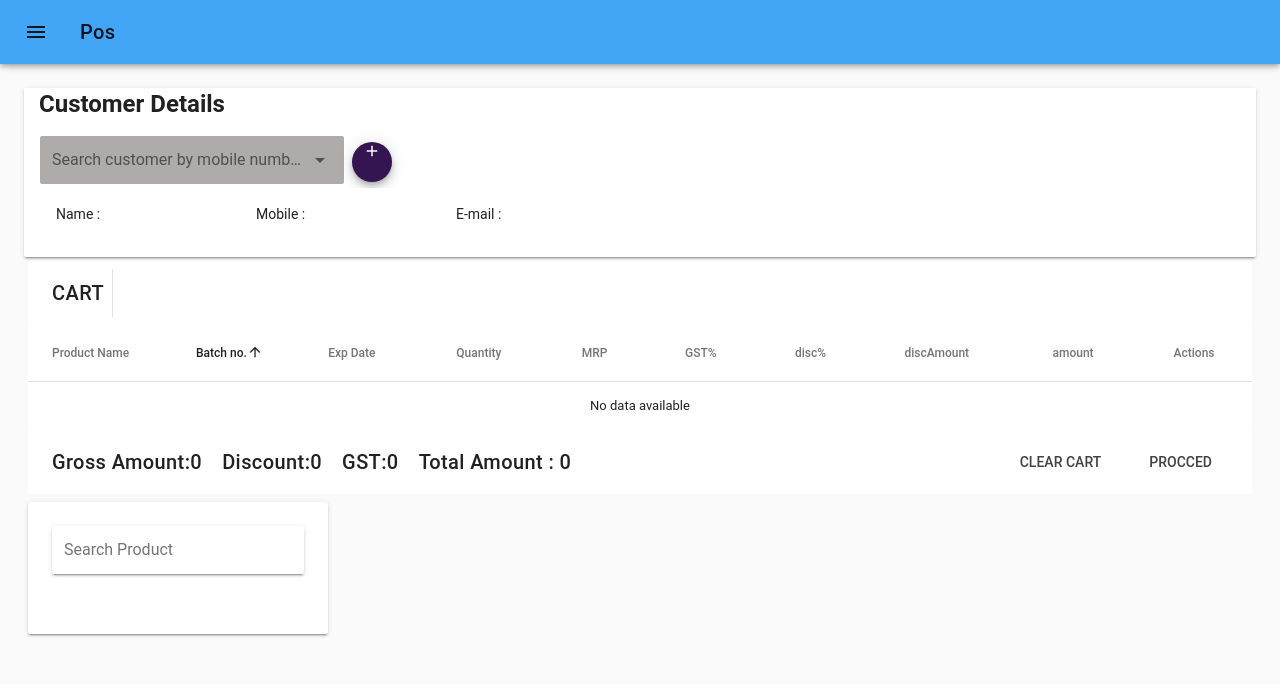
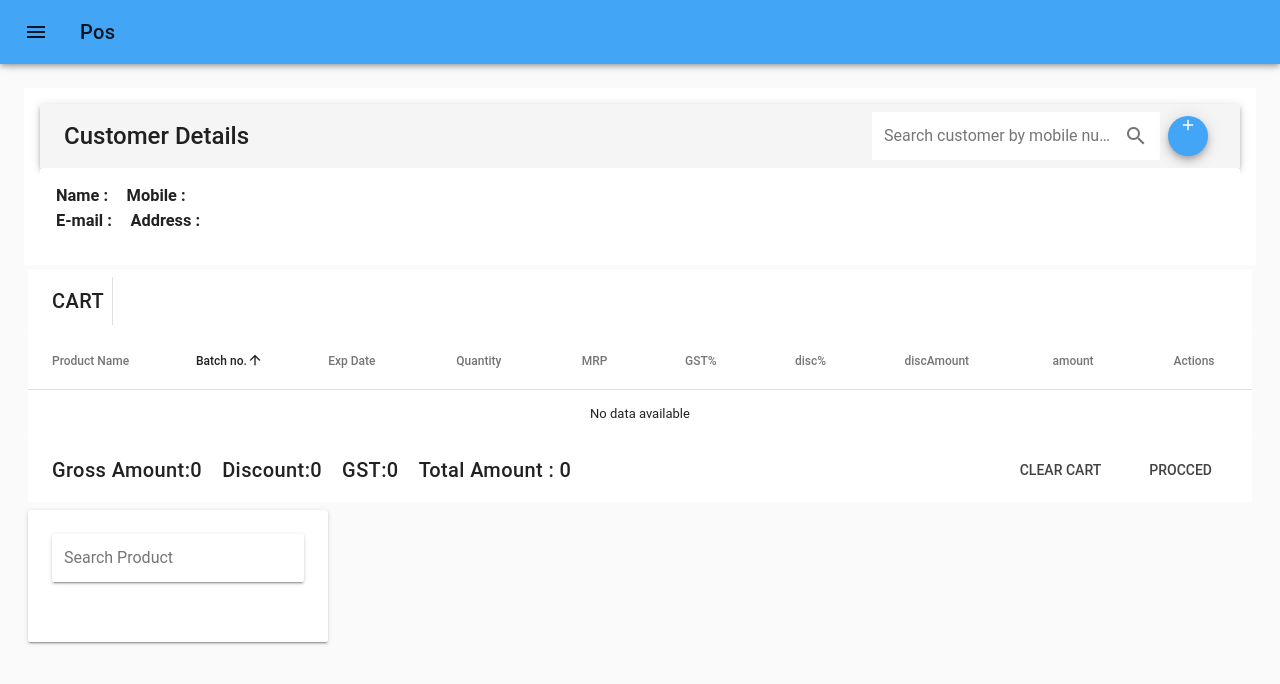
Before and after one commit to bhagath-charan/pos, a Vue app: page / in a window 1280 px wide. Shown: the top 684 px of the page. Built offline with nearby package versions, Linux system fonts and the light colour scheme; a small style sheet from the web is missing; the HTML template or start-up script is replaced by a standard one.

Commit message:
changed customer view

```diff
--- a/public/customers.json
+++ b/public/customers.json
@@ -6,35 +6,85 @@
             "lastName": "arvapalli",
             "dob":"15/08/1996",
             "mobile": 9523689654,
-            "email": "MMMM@sdf.in"
+            "email": "MMMM@sdf.in",
+            "address":{
+                "addressLine1":"Road no.36",
+                "addressLine2": "Jubilihils",
+                "type":"BILLING",
+                "cityOrTown":"Hyderabad",
+                "district":"Hyderabad",
+                "state":"Telangana",
+                "country":"India",
+                "pincode":"500082"
+            }
         }, {
             "title":"Mr",
             "firstName": "sfsdg",
             "lastName": "rrhtttr",
             "dob":"15/08/1996",
             "mobile": 9696969696,
-            "email": "MMMM@sdf.in"
+            "email": "MMMM@sdf.in",
+            "address":{
+                "addressLine1":"Road no.36",
+                "addressLine2": "Jubilihils",
+                "type":"BILLING",
+                "cityOrTown":"Hyderabad",
+                "district":"Hyderabad",
+                "state":"Telangana",
+                "country":"India",
+                "pincode":"500082"
+            }
         }, {
             "title":"Ms",
             "firstName": "dfbdfvd",
             "lastName": "svfg",
             "dob":"15/08/1996",
             "mobile": 636363636363,
-            "email": "MMMM@sdf.in"
+            "email": "MMMM@sdf.in",
+            "address":{
+                "addressLine1":"Road no.36",
+                "addressLine2": "Jubilihils",
+                "type":"BILLING",
+                "cityOrTown":"Hyderabad",
+                "district":"Hyderabad",
+                "state":"Telangana",
+                "country":"India",
+                "pincode":"500082"
+            }
         }, {
             "title":"Ms",
             "firstName": "yhtyhth",
             "lastName": "gvrerfe",
             "dob":"15/08/1996",
             "mobile": 12585858125,
-            "email": "MMMM@sdf.in"
+            "email": "MMMM@sdf.in",
+            "address":{
+                "addressLine1":"Road no.36",
+                "addressLine2": "Jubilihils",
+                "type":"BILLING",
+                "cityOrTown":"Hyderabad",
+                "district":"Hyderabad",
+                "state":"Telangana",
+                "country":"India",
+                "pincode":"500082"
+            }
         }, {
             "title":"Ms",
             "firstName": "fbvrgtrg",
             "lastName": "tryrtht",
             "dob":"15/08/1996",
             "mobile": 4545471893,
-            "email": "MMMM@sdf.in"
+            "email": "MMMM@sdf.in",
+            "address":{
+                "addressLine1":"Road no.36",
+                "addressLine2": "Jubilihils",
+                "type":"BILLING",
+                "cityOrTown":"Hyderabad",
+                "district":"Hyderabad",
+                "state":"Telangana",
+                "country":"India",
+                "pincode":"500082"
+            }
         }
     ]
 }
--- a/src/components/Customer.vue
+++ b/src/components/Customer.vue
@@ -1,31 +1,50 @@
 <template>
-  <v-layout>
-
-    <v-flex>
-      <div class="searchBox">
+  <v-layout row wrap>
+    <v-flex xs12>
+        <v-toolbar>
+            <v-toolbar-title class="headline">Customer Details</v-toolbar-title>
+            <v-spacer></v-spacer>
+              <v-flex md3>
                 <v-autocomplete
                   v-model="select"
-        background-color="#afabab"
-        color="black"
+                  append-icon="search"
+                  background-color="#ffffff"
                   :loading="loading"
                   :items="items"
                   return-object
                   item-text="mobile"
+                  item-value="firstName"
                   :search-input.sync="search"
                   cache-items
                   flat
                   no-data-text="No options"
                   hide-details
                   label="Search customer by mobile number"
-        solo-inverted
-      ></v-autocomplete>
+                  solo
+                >
+                  <template v-slot:item="data">
+                    <template v-if="typeof data.item !== 'object'">
+                      <v-list-tile-content v-text="data.item"></v-list-tile-content>
+                    </template>
+                    <template v-else>
+                      <v-list-tile-content>
+                        <v-list-tile-title v-html="data.item.firstName"></v-list-tile-title>
+                        <v-list-tile-sub-title v-html="data.item.mobile"></v-list-tile-sub-title>
+                      </v-list-tile-content>
+                    </template>
+                  </template>
+                </v-autocomplete>
+              </v-flex>
                 <v-dialog v-model="dialog" persistent max-width="600px">
                   <template v-slot:activator="{ on }">
-          <v-btn title="Create Customer" class="addButton" color="#341552" dark small fab>
+                    <v-btn title="Create Customer" color="#42a5f5" dark small fab>
                       <v-icon v-on="on">add</v-icon>
                     </v-btn>
                   </template>
-        <v-card>
+                  <v-card ref="form"
+                      v-model="valid"
+                      lazy-validation>
+                    <v-form>
                     <v-card-title>
                       <span class="headline">Customer Profile</span>
                     </v-card-title>
@@ -40,7 +59,7 @@
                             ></v-select>
                           </v-flex>
                           <v-flex xs12 sm6 md4>
-                  <v-text-field v-model="newCustomer.firstName" label="First Name*" required></v-text-field>
+                            <v-text-field v-model="newCustomer.firstName" :rules="formRules.firstNameRules" label="First Name*" required></v-text-field>
                           </v-flex>
                           <v-flex xs12 sm6 md4>
                             <v-text-field v-model="newCustomer.lastName" label="Last Name"></v-text-field>
@@ -49,10 +68,10 @@
                             <v-text-field v-model="newCustomer.dob" label="Date of Birth"></v-text-field>
                           </v-flex>
                           <v-flex xs12 sm6 md4>
-                  <v-text-field v-model="newCustomer.email" label="E-mail"></v-text-field>
+                            <v-text-field type="email" :rules="formRules.emailRules" v-model="newCustomer.email" label="E-mail"></v-text-field>
                           </v-flex>
                           <v-flex xs12 sm6 md4>
-                  <v-text-field v-model="newCustomer.mobile" label="Mobile*" required></v-text-field>
+                            <v-text-field type="number" :rules="formRules.mobileRules" v-model="newCustomer.mobile" label="Mobile*" required></v-text-field>
                           </v-flex>
                         </v-layout>
                       </v-container>
@@ -60,31 +79,46 @@
                     </v-card-text>
                     <v-card-actions>
                       <v-spacer></v-spacer>
-            <v-btn color="blue darken-1" flat @click="dialog = false">Close</v-btn>
+                      <v-btn color="blue darken-1" flat @click="closeDialog">Close</v-btn>
                       <v-btn color="blue darken-1" flat @click="createCustomer">Save</v-btn>
                     </v-card-actions>
+                    </v-form>
                   </v-card>
               </v-dialog>
-      </div>
+        </v-toolbar>
+    </v-flex>
 
-      <v-card class="data" elevation="0" max-width="50%">
-        <v-layout row wrap>
-          <v-flex xs4><v-card-text> Name : {{select.firstName}}</v-card-text></v-flex>
-          <v-flex xs4><v-card-text> Mobile :{{select.mobile }} </v-card-text></v-flex>
-          <v-flex xs4><v-card-text> E-mail  : {{select.email}}</v-card-text>  </v-flex>
+    <v-flex xs12>
+      <v-card elevation="0">
+        <v-card-text>
+          <v-layout row>
+
+            <h3>Name : &nbsp;</h3> <p class="data">{{select.firstName}}</p>
+            &nbsp;&nbsp;&nbsp;
+            <h3>Mobile : &nbsp;</h3> <p class="data">{{select.mobile }}</p>
+
           </v-layout>
+          <v-layout row>
+            <h3>E-mail  : &nbsp; </h3> <p class="data">{{select.email}}</p>
+            &nbsp;&nbsp;&nbsp;
+            <h3>Address : &nbsp; </h3> <p class="data">{{select.hasOwnProperty(address) ? select.address.addressLine1 : ''}}</p>
+          </v-layout>
+        </v-card-text>
       </v-card>
     </v-flex>
   </v-layout>
+
 </template>
 
 <script>
 import axios from "axios";
+import { posEventBus } from "../main";
 export default {
   name: "Customer",
   props: ["customers"],
   data() {
     return {
+      valid:true,
       titles:['Mr','Ms',"Mrs"],
       newCustomer: {
         firstName: "",
@@ -93,6 +127,17 @@ export default {
         dob: "",
         email: "",
         mobile: ""
+      },
+      formRules:{
+        firstNameRules:[
+          v => !!v || 'First Name is required'
+        ],
+        emailRules:[
+          v => /.+@.+/.test(v) || 'E-mail must be valid'
+        ],
+        mobileRules:[
+          v => !!v || 'Mobile number is required'
+        ]
       },
       dialog: false,
       loading: false,
@@ -104,6 +149,10 @@ export default {
   watch: {
     search(val) {
       val && val !== this.select && this.filterCustomers(val);
+      this.items = []
+    },
+    select(){
+      posEventBus.$emit('add-customer',this.select)
     }
   },
   methods: {
@@ -114,8 +163,15 @@ export default {
           console.log(response.data.answer);
         })
         .catch(error => alert("Error while creating the customer"));
-      this.newCustomer.name = null;
-      this.newCustomer.mobile = null;
+        //this.$refs.form.reset()
+      this.newCustomer={
+        firstName: "",
+        lastName: "",
+        title: "",
+        dob: "",
+        email: "",
+        mobile: ""
+      }
       this.dialog = false;
     },
     filterCustomers(v) {
@@ -126,10 +182,17 @@ export default {
         });
         this.loading = false;
       }, 500);
-    },selectedCustomer() {
-      for (var i = 0; i < this.items.length; i++) {
-        console.log(this.items[i].mobile === this.select ? this.items[i] : {});
-        this.selectedCustomer1 =  this.items[i] && this.items[i].mobile === this.select ? this.items[i] : {};
+    },
+    closeDialog(){
+      this.dialog = false,
+      //this.$refs.form.reset()
+      this.newCustomer={
+        firstName: "",
+        lastName: "",
+        title: "",
+        dob: "",
+        email: "",
+        mobile: ""
       }
     }
   },
@@ -138,11 +201,10 @@ export default {
 
 <style>
 .data{
-  padding-top: 0px;
+  margin-top: 3px;
 }
-.searchBox {
-  width: 30%;
-  display: flex;
+.details{
+  padding: 0px;
 }
 
 </style>
--- a/src/components/DataTable.vue
+++ b/src/components/DataTable.vue
@@ -117,6 +117,9 @@ export default {
         amount: 0
       };
     });
+    posEventBus.$on("add-customer",customer => {
+      this.pos.customer = customer
+    })
   },
 
   methods: {
--- a/src/views/Posmain.vue
+++ b/src/views/Posmain.vue
@@ -2,12 +2,12 @@
   <v-container fluid>
     <v-layout wrap row>
       <v-flex xs12>
-        <v-card>
-          <h4 class="customer">Customer Details</h4>
+        <v-card elevation="0">
+
           <v-card-text>
-            <div>
+
               <Customer :customers="customers"/>
-            </div>
+
           </v-card-text>
         </v-card>
       </v-flex>
```
Lines whose indentation alone changed are shown as unchanged.
